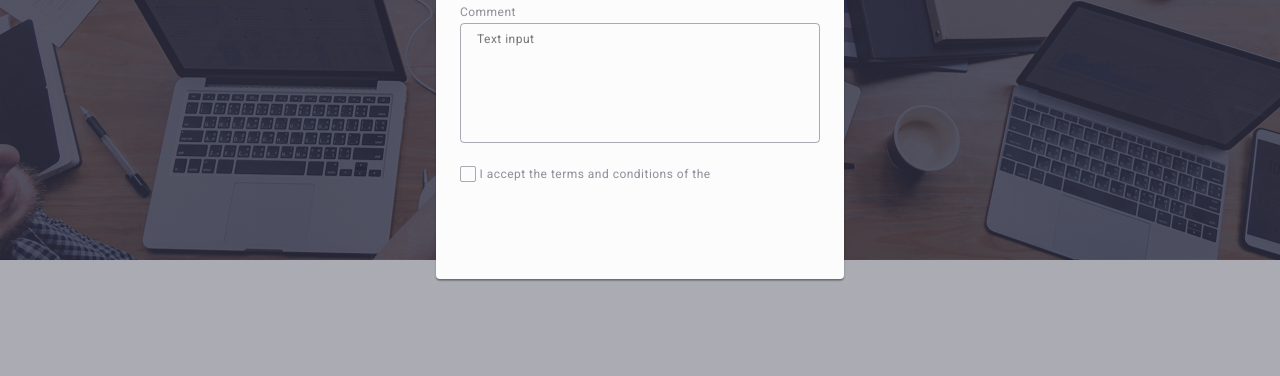
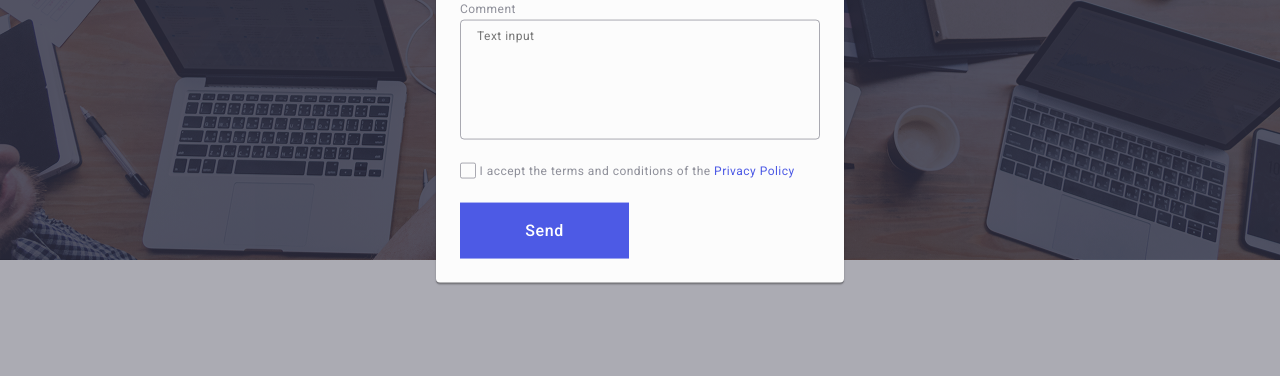
Before and after one commit to ham-dgl/goit-markup-hw-05, a plain HTML site: page index.html in a window 1280 px wide. Shown: the part 413-789 px from the top of the page. Drawn offline with nearby package versions, Linux system fonts and the light colour scheme.

Commit message:
Додавання модального вікна

```diff
--- a/css/styles.css
+++ b/css/styles.css
@@ -613,3 +613,21 @@ li {
 	border: none;
 	fill: var(--icon-color);
 }
+.modal-checkbox-link {
+	color: #4d5ae5;
+}
+.modal-button {
+	display: block;
+	min-width: 169px;
+	height: 56px;
+	font-family: "Roboto", sans-serif;
+	font-size: 16px;
+	font-weight: 500;
+	line-height: 1.5;
+	letter-spacing: 0.04em;
+	color: #ffffff;
+	cursor: pointer;
+	background-color: #4d5ae5;
+	border: none;
+	transition: background-color 250ms cubic-bezier(0.4, 0, 0.2, 1);
+}
--- a/index.html
+++ b/index.html
@@ -449,8 +449,10 @@
                             </svg>
                         </span>
                         I accept the terms and conditions of the
+                        <a class="modal-checkbox-link">Privacy Policy</a>
                     </label>
                 </div>
+                <button class="modal-button" type="submit">Send</button>
             </form>
         </div>
     </div>
```
